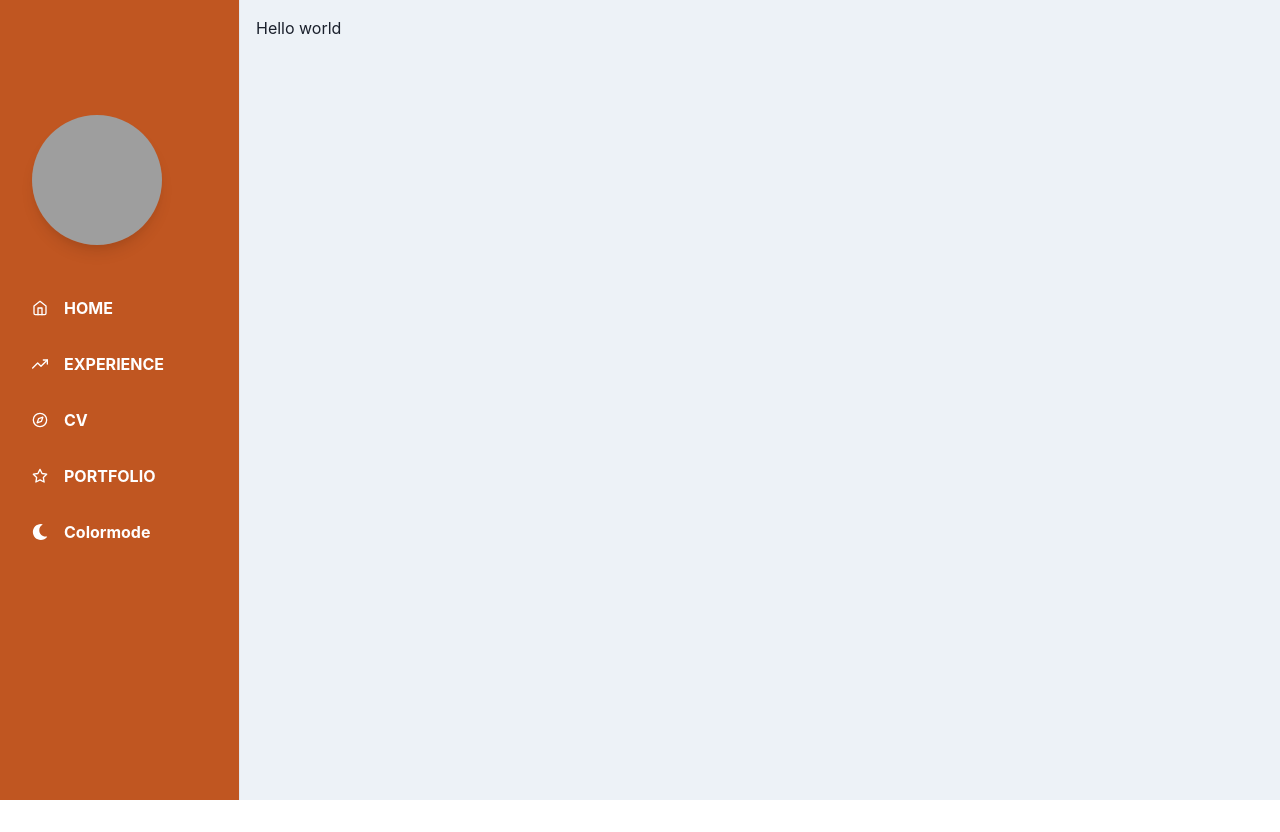
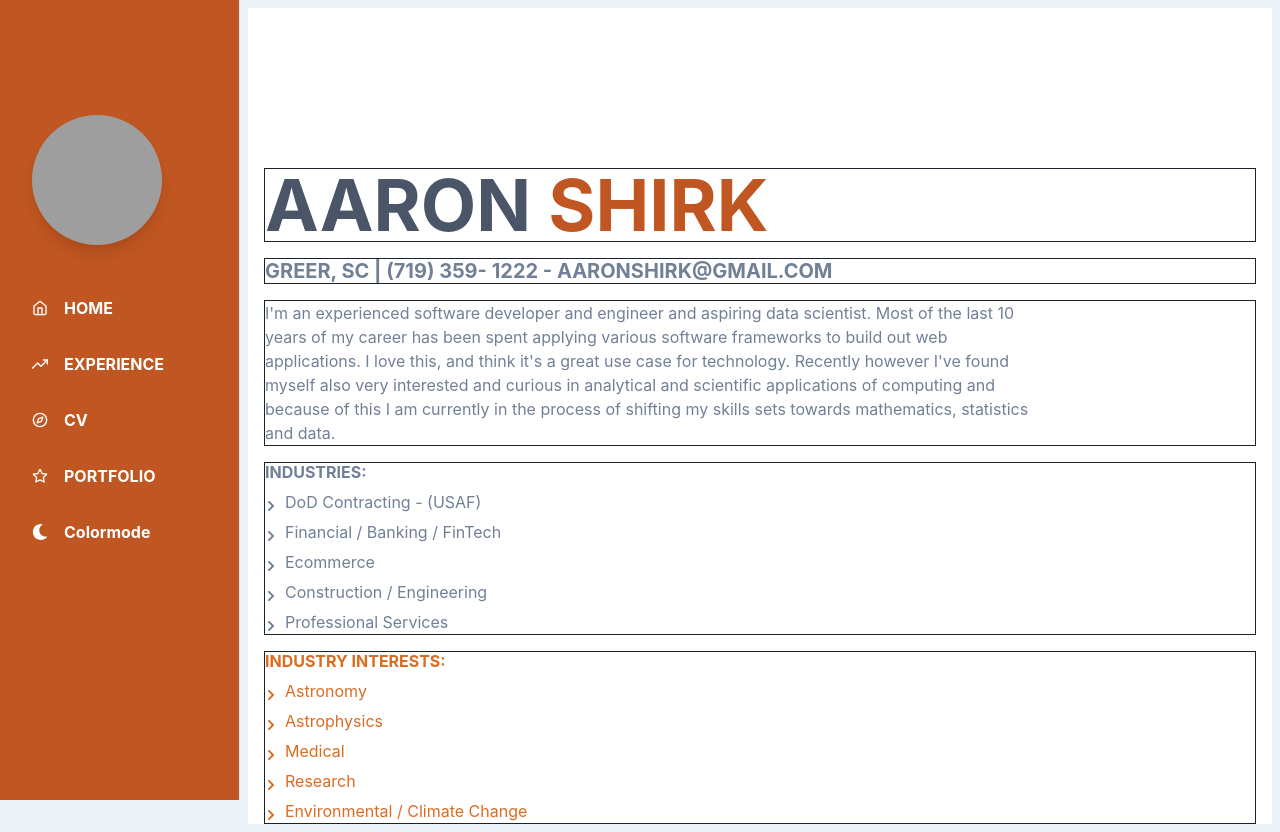
Before and after one commit to ashirk2013/portfolio-app, a React (Create React App) app in the folder webui/: page /home in a window 1280 px wide. Before the commit the page ends 800 px from the top, so only its background shows below. Built offline with nearby package versions, Linux system fonts and the light colour scheme; grey boxes are pictures that could not be loaded.

Commit message:
adding home page

```diff
--- a/webui/src/components/SimpleSidebar.js
+++ b/webui/src/components/SimpleSidebar.js
@@ -35,7 +35,7 @@ export default function SimpleSidebar() {
       </Drawer>
       {/* mobilenav */}
       <MobileNav display={{ base: 'flex', md: 'none' }} onOpen={onOpen} />
-      <Box ml={{ base: 0, md: 60 }} p="4">
+      <Box ml={{ base: 0, md: 60 }} p="2">
         <Outlet />
       </Box>
     </Box>
--- a/webui/src/pages/Home.jsx
+++ b/webui/src/pages/Home.jsx
@@ -1,7 +1,118 @@
-import { Text } from '@chakra-ui/react';
+import {
+  Container,
+  Stack,
+  Link,
+  Heading,
+  Box,
+  Text,
+  List,
+  ListItem,
+  ListIcon,
+} from '@chakra-ui/react';
+import { FaChevronRight } from 'react-icons/fa';
 
 const Home = () => {
-  return <Text>Hello world</Text>;
+  return (
+    <Container minH={'100vh'} maxW={'5xl'} bg={'white'}>
+      <Stack spacing={4}>
+        <Box border={'1px'} align="flex-start" justify={'center'} mt={'10rem'}>
+          <Heading size={'4xl'} textTransform={'uppercase'}>
+            <Text as={'span'} color={'gray.600'}>
+              Aaron
+            </Text>{' '}
+            <Text as={'span'} color={'orange.600'}>
+              Shirk
+            </Text>
+          </Heading>
+        </Box>
+        <Box border={'1px'}>
+          <Heading size={'md'} textTransform={'uppercase'} color={'gray.500'}>
+            Greer, SC | (719) 359- 1222 - <Link>aaronshirk@gmail.com</Link>
+          </Heading>
+        </Box>
+        <Box as={'p'} border={'1px'}>
+          <Text color={'gray.500'} maxW={'3xl'}>
+            I'm an experienced software developer and engineer and aspiring data
+            scientist. Most of the last 10 years of my career has been spent
+            applying various software frameworks to build out web applications.
+            I love this, and think it's a great use case for technology.
+            Recently however I've found myself also very interested and curious
+            in analytical and scientific applications of computing and because
+            of this I am currently in the process of shifting my skills sets
+            towards mathematics, statistics and data.
+          </Text>
+        </Box>
+        <Box as={'p'} border={'1px'}>
+          <Heading
+            mb={2}
+            size={'sm'}
+            textTransform={'uppercase'}
+            color={'gray.500'}
+          >
+            Industries:
+          </Heading>
+          <Text color={'gray.500'} maxW={'3xl'}>
+            <List spacing={1.5}>
+              <ListItem>
+                <ListIcon as={FaChevronRight} boxSize={3} />
+                DoD Contracting - (USAF)
+              </ListItem>
+              <ListItem>
+                <ListIcon as={FaChevronRight} boxSize={3} />
+                Financial / Banking / FinTech
+              </ListItem>
+              <ListItem>
+                <ListIcon as={FaChevronRight} boxSize={3} />
+                Ecommerce
+              </ListItem>
+              <ListItem>
+                <ListIcon as={FaChevronRight} boxSize={3} />
+                Construction / Engineering
+              </ListItem>
+              <ListItem>
+                <ListIcon as={FaChevronRight} boxSize={3} />
+                Professional Services
+              </ListItem>
+            </List>
+          </Text>
+        </Box>
+        <Box as={'p'} border={'1px'}>
+          <Heading
+            mb={2}
+            size={'sm'}
+            textTransform={'uppercase'}
+            color={'orange.500'}
+          >
+            Industry Interests:
+          </Heading>
+          <Text color={'orange.500'} maxW={'3xl'}>
+            <List spacing={1.5}>
+              <ListItem>
+                <ListIcon as={FaChevronRight} boxSize={3} />
+                Astronomy
+              </ListItem>
+              <ListItem>
+                <ListIcon as={FaChevronRight} boxSize={3} />
+                Astrophysics
+              </ListItem>
+              <ListItem>
+                <ListIcon as={FaChevronRight} boxSize={3} />
+                Medical
+              </ListItem>
+              <ListItem>
+                <ListIcon as={FaChevronRight} boxSize={3} />
+                Research
+              </ListItem>
+              <ListItem>
+                <ListIcon as={FaChevronRight} boxSize={3} />
+                Environmental / Climate Change
+              </ListItem>
+            </List>
+          </Text>
+        </Box>
+      </Stack>
+    </Container>
+  );
 };
 
 export default Home;
```
